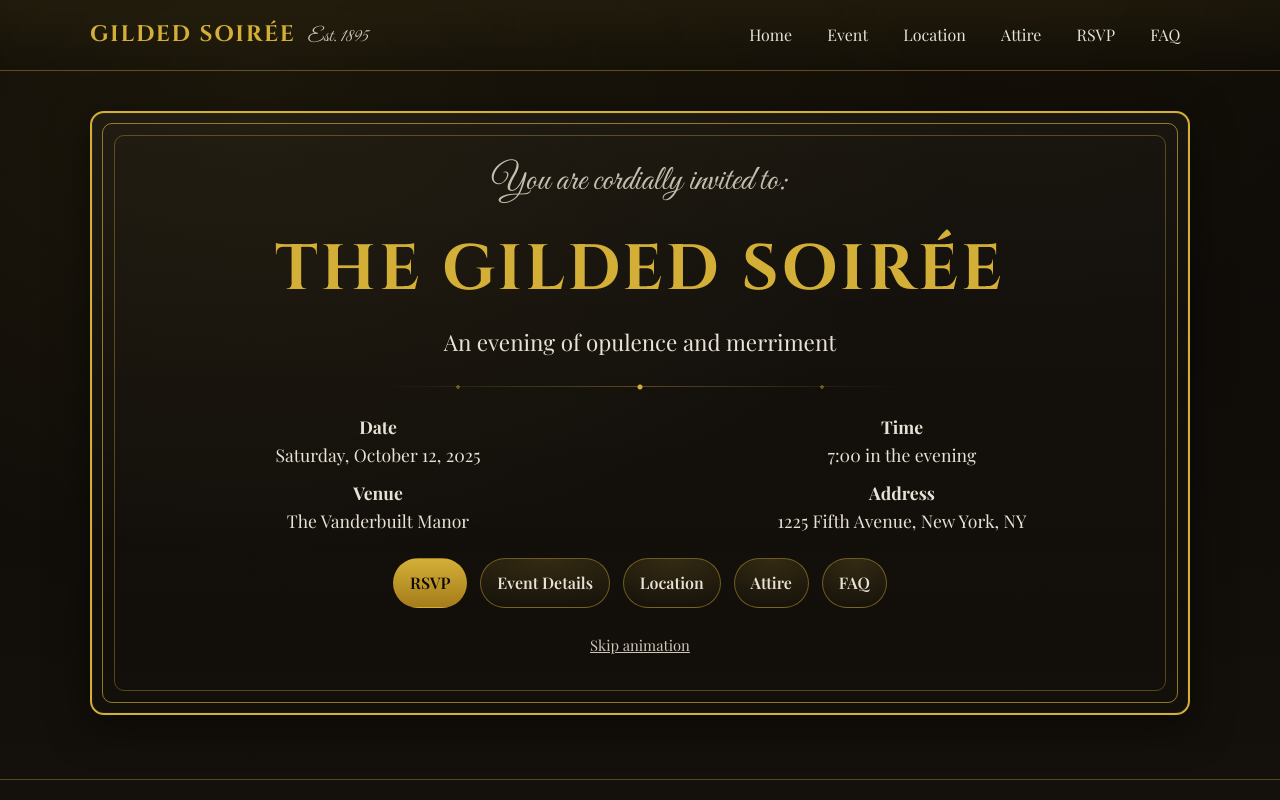
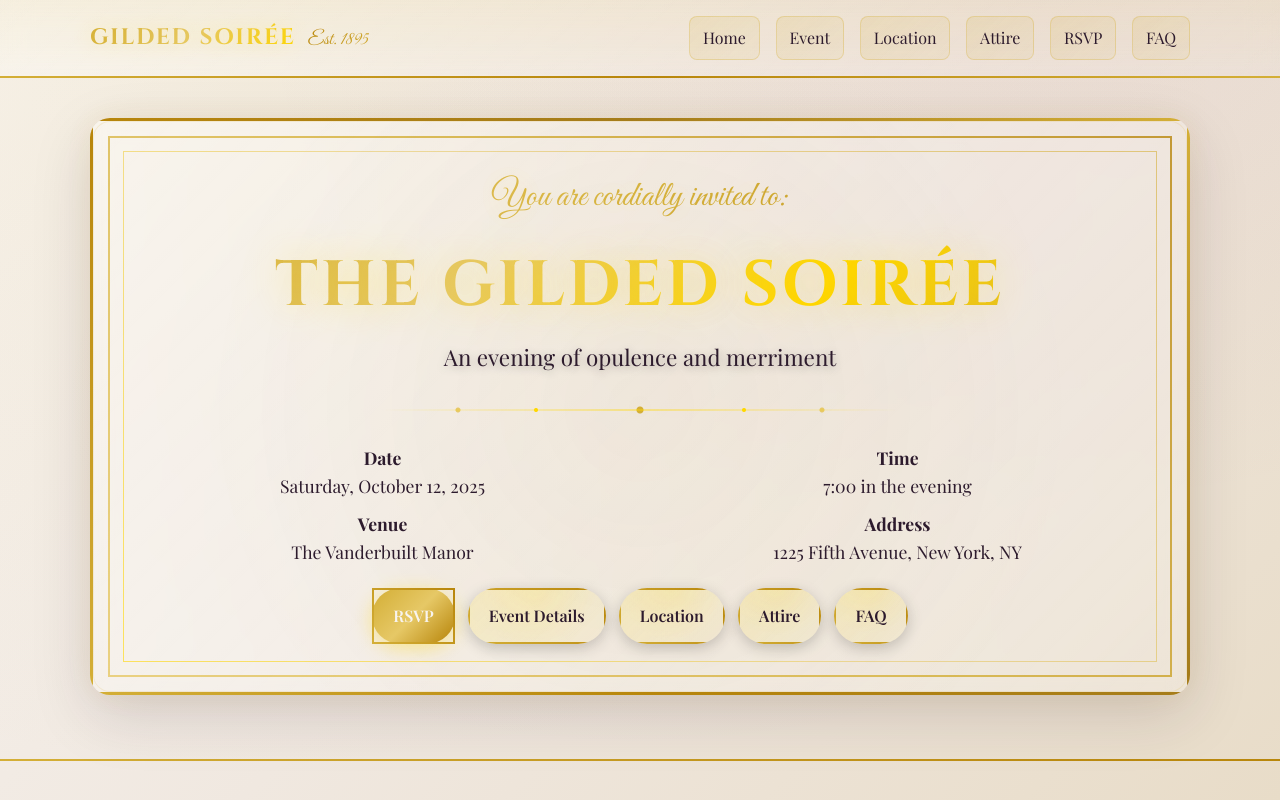
Before and after one commit to katiehchan/gilded-age-invite, a plain HTML site: page index.html in a window 1280 px wide. Shown: the top 800 px of the page. Drawn offline with nearby package versions, Linux system fonts and the light colour scheme.

Commit message:
Change colors to creame bg

```diff
--- a/assets/styles.css
+++ b/assets/styles.css
@@ -1,14 +1,22 @@
 @import url('https://fonts.googleapis.com/css2?family=Cinzel:wght@400;600;700&family=Great+Vibes&family=Playfair+Display:wght@400;600;700;800&display=swap');
 
 :root {
-  --bg: #0c0a07;
-  --bg-alt: #14100b;
-  --ink: #e8e2d6;
-  --ink-dim: #cfc7b8;
+  --bg: #f8f4f0;
+  --bg-alt: #f0e8e0;
+  --bg-accent: #e8dcc8;
+  --ink: #2d1b2d;
+  --ink-dim: #4a3c4a;
   --gold: #d4af37;
-  --gold-deep: #a57c1b;
-  --garnet: #5a2a2a;
-  --shadow: rgba(0, 0, 0, 0.5);
+  --gold-light: #e6c866;
+  --gold-deep: #b8860b;
+  --gold-rich: #a57c1b;
+  --gold-accent: #ffd700;
+  --garnet: #8b2635;
+  --garnet-light: #a63d4a;
+  --purple: #6a4c93;
+  --purple-light: #8b6bb1;
+  --shadow: rgba(45, 27, 45, 0.15);
+  --glow: rgba(212, 175, 55, 0.2);
 }
 
 * { box-sizing: border-box; }
@@ -18,9 +26,10 @@ html, body {
   padding: 0;
   height: 100%;
   background:
-    radial-gradient(1200px 800px at 20% 10%, rgba(212,175,55,0.08), transparent 60%),
-    radial-gradient(1000px 600px at 80% 0%, rgba(165,124,27,0.06), transparent 55%),
-    linear-gradient(180deg, var(--bg), var(--bg-alt));
+    radial-gradient(1400px 1000px at 20% 10%, rgba(212, 175, 55, 0.08), transparent 70%),
+    radial-gradient(1200px 800px at 80% 0%, rgba(139, 38, 53, 0.06), transparent 65%),
+    radial-gradient(1000px 600px at 50% 50%, rgba(106, 76, 147, 0.04), transparent 60%),
+    linear-gradient(135deg, var(--bg), var(--bg-alt), var(--bg-accent));
   color: var(--ink);
   font-family: 'Playfair Display', serif;
   line-height: 1.6;
@@ -34,28 +43,45 @@ html, body {
 /* Ornate frame */
 .frame {
   position: relative;
-  padding: 2.5rem;
-  border: 2px solid var(--gold);
-  border-radius: 14px;
-  background: linear-gradient(180deg, rgba(255,255,255,0.03), rgba(255,255,255,0.0));
-  box-shadow: 0 10px 40px var(--shadow), inset 0 0 0 1px rgba(255,255,255,0.04);
+  padding: 3rem;
+  border: 3px solid;
+  border-image: linear-gradient(45deg, var(--gold), var(--gold-deep), var(--gold-rich), var(--gold)) 1;
+  border-radius: 20px;
+  background:
+    linear-gradient(135deg, rgba(255,255,255,0.4), rgba(255,255,255,0.2)),
+    radial-gradient(circle at 50% 50%, rgba(212, 175, 55, 0.08) 0%, transparent 70%);
+  box-shadow:
+    0 20px 60px var(--shadow),
+    inset 0 0 0 1px rgba(212, 175, 55, 0.15),
+    0 0 30px rgba(212, 175, 55, 0.1);
+  backdrop-filter: blur(10px);
 }
 
 .frame:before, .frame:after {
   content: '';
   position: absolute;
-  inset: 10px;
-  border: 1px solid rgba(212,175,55,0.65);
-  border-radius: 10px;
+  inset: 15px;
+  border: 2px solid;
+  border-image: linear-gradient(45deg, var(--gold-light), var(--gold), var(--gold-deep)) 1;
+  border-radius: 15px;
   pointer-events: none;
+  opacity: 0.8;
 }
 
-.frame:after { inset: 22px; border-color: rgba(212,175,55,0.35); }
+.frame:after {
+  inset: 30px;
+  border: 1px solid;
+  border-image: linear-gradient(45deg, var(--gold-accent), var(--gold-light), var(--gold)) 1;
+  opacity: 0.6;
+}
 
 header.site-header {
-  border-bottom: 1px solid rgba(212,175,55,0.35);
-  background: linear-gradient(180deg, rgba(212,175,55,0.06), rgba(0,0,0,0));
-  backdrop-filter: blur(2px);
+  border-bottom: 2px solid;
+  border-image: linear-gradient(90deg, var(--gold), var(--gold-deep), var(--gold)) 1;
+  background:
+    linear-gradient(180deg, rgba(212, 175, 55, 0.08), rgba(0,0,0,0)),
+    linear-gradient(135deg, rgba(255,255,255,0.3), rgba(255,255,255,0.1));
+  backdrop-filter: blur(15px);
 }
 
 .nav {
@@ -77,14 +103,21 @@ header.site-header {
   font-weight: 700;
   font-size: 1.4rem;
   letter-spacing: 0.08em;
-  color: var(--gold);
+  background: linear-gradient(135deg, var(--gold), var(--gold-light), var(--gold-accent));
+  -webkit-background-clip: text;
+  -webkit-text-fill-color: transparent;
+  background-clip: text;
   text-transform: uppercase;
+  text-shadow: 0 0 20px rgba(255, 215, 0, 0.3);
 }
 
 .brand-sub {
   font-family: 'Great Vibes', cursive;
   font-size: 1.2rem;
-  color: var(--ink-dim);
+  background: linear-gradient(135deg, var(--gold-deep), var(--gold));
+  -webkit-background-clip: text;
+  -webkit-text-fill-color: transparent;
+  background-clip: text;
 }
 
 .nav-links {
@@ -96,15 +129,19 @@ header.site-header {
 .nav-links a {
   color: var(--ink);
   text-decoration: none;
-  padding: 0.4rem 0.6rem;
-  border-radius: 6px;
-  transition: color 180ms ease, background 180ms ease, transform 120ms ease;
+  padding: 0.5rem 0.8rem;
+  border-radius: 8px;
+  background: linear-gradient(135deg, rgba(212, 175, 55, 0.15), rgba(212, 175, 55, 0.08));
+  border: 1px solid rgba(212, 175, 55, 0.3);
+  transition: all 200ms ease;
 }
 
 .nav-links a:hover {
   color: var(--bg);
-  background: linear-gradient(180deg, var(--gold), var(--gold-deep));
-  transform: translateY(-1px);
+  background: linear-gradient(135deg, var(--gold), var(--gold-light));
+  border-color: var(--gold-accent);
+  transform: translateY(-2px);
+  box-shadow: 0 8px 25px rgba(212, 175, 55, 0.3);
 }
 
 main { padding: 2.5rem 0 4rem; }
@@ -120,13 +157,18 @@ main { padding: 2.5rem 0 4rem; }
 .lead-script {
   font-family: 'Great Vibes', cursive;
   font-size: clamp(1.6rem, 4vw, 2.2rem);
-  color: var(--ink-dim);
+  background: linear-gradient(135deg, var(--gold-light), var(--gold), var(--gold-deep));
+  -webkit-background-clip: text;
+  -webkit-text-fill-color: transparent;
+  background-clip: text;
   opacity: 0.95;
+  text-shadow: 0 0 30px rgba(255, 215, 0, 0.2);
 }
 
 .typewriter {
   display: inline-block;
-  border-right: 2px solid var(--gold);
+  border-right: 3px solid;
+  border-image: linear-gradient(180deg, var(--gold), var(--gold-light)) 1;
   white-space: nowrap;
   overflow: hidden;
   animation: caret 900ms steps(1) infinite;
@@ -140,14 +182,19 @@ main { padding: 2.5rem 0 4rem; }
   font-weight: 800;
   font-size: clamp(2.2rem, 7vw, 4rem);
   letter-spacing: 0.05em;
-  color: var(--gold);
+  background: linear-gradient(135deg, var(--gold), var(--gold-light), var(--gold-accent), var(--gold));
+  -webkit-background-clip: text;
+  -webkit-text-fill-color: transparent;
+  background-clip: text;
   text-transform: uppercase;
+  text-shadow: 0 0 40px rgba(255, 215, 0, 0.4);
 }
 
 .event-subtitle {
   margin: 0.2rem 0 1.2rem;
   font-size: clamp(1.1rem, 2.6vw, 1.4rem);
   color: var(--ink);
+  text-shadow: 0 2px 10px rgba(0, 0, 0, 0.3);
 }
 
 .event-details {
@@ -178,29 +225,37 @@ main { padding: 2.5rem 0 4rem; }
   display: inline-flex;
   align-items: center;
   gap: 0.5rem;
-  padding: 0.7rem 1rem;
+  padding: 0.8rem 1.2rem;
   border-radius: 999px;
-  border: 1px solid rgba(212,175,55,0.45);
+  border: 2px solid;
+  border-image: linear-gradient(45deg, var(--gold), var(--gold-deep)) 1;
   color: var(--ink);
-  background: radial-gradient(120% 120% at 50% 0%, rgba(212,175,55,0.18), rgba(0,0,0,0));
+  background:
+    linear-gradient(135deg, rgba(255, 215, 0, 0.15), rgba(255, 215, 0, 0.05)),
+    radial-gradient(circle at 50% 0%, rgba(255, 215, 0, 0.1), transparent 70%);
   text-decoration: none;
   font-weight: 600;
-  transition: transform 120ms ease, background 200ms ease, box-shadow 200ms ease;
+  transition: all 200ms ease;
+  box-shadow: 0 4px 15px rgba(0, 0, 0, 0.2);
 }
 
 .btn:hover {
-  transform: translateY(-1px);
-  background: linear-gradient(180deg, rgba(212,175,55,0.22), rgba(0,0,0,0));
-  box-shadow: 0 3px 14px rgba(212,175,55,0.18);
+  transform: translateY(-3px);
+  background: linear-gradient(135deg, rgba(255, 215, 0, 0.25), rgba(255, 215, 0, 0.1));
+  box-shadow: 0 8px 25px rgba(255, 215, 0, 0.3), 0 0 20px rgba(255, 215, 0, 0.2);
 }
 
 .btn-primary {
-  background: linear-gradient(180deg, var(--gold), var(--gold-deep));
+  background: linear-gradient(135deg, var(--gold), var(--gold-light), var(--gold-deep));
   color: var(--bg);
   border-color: transparent;
+  box-shadow: 0 4px 20px rgba(255, 215, 0, 0.4);
 }
 
-.btn-primary:hover { box-shadow: 0 3px 18px rgba(212,175,55,0.35); }
+.btn-primary:hover {
+  box-shadow: 0 8px 30px rgba(255, 215, 0, 0.5), 0 0 25px rgba(255, 215, 0, 0.3);
+  transform: translateY(-3px) scale(1.02);
+}
 
 .section { margin: 2rem 0; }
 
@@ -208,32 +263,43 @@ main { padding: 2.5rem 0 4rem; }
   font-family: 'Cinzel', serif;
   font-size: 1.6rem;
   letter-spacing: 0.08em;
-  color: var(--gold);
+  background: linear-gradient(135deg, var(--gold), var(--gold-light));
+  -webkit-background-clip: text;
+  -webkit-text-fill-color: transparent;
+  background-clip: text;
   text-transform: uppercase;
   margin: 0 0 0.6rem;
+  text-shadow: 0 0 20px rgba(255, 215, 0, 0.3);
 }
 
 .card {
-  padding: 1.2rem;
-  border: 1px solid rgba(212,175,55,0.35);
-  border-radius: 10px;
-  background: rgba(255,255,255,0.03);
+  padding: 1.5rem;
+  border: 2px solid;
+  border-image: linear-gradient(45deg, var(--gold), var(--gold-deep)) 1;
+  border-radius: 15px;
+  background:
+    linear-gradient(135deg, rgba(255,255,255,0.6), rgba(255,255,255,0.4)),
+    radial-gradient(circle at 50% 50%, rgba(212, 175, 55, 0.08) 0%, transparent 70%);
+  box-shadow: 0 8px 25px var(--shadow);
 }
 
 .hr-ornament {
-  --line: rgba(212,175,55,0.35);
-  margin: 1.2rem auto;
-  height: 14px;
+  --line: rgba(255, 215, 0, 0.4);
+  margin: 1.5rem auto;
+  height: 20px;
   width: min(520px, 80%);
   background:
-    linear-gradient(90deg, transparent, var(--line), transparent) center/100% 1px no-repeat,
-    radial-gradient(circle at 50% 50%, var(--gold) 0 2px, transparent 3px),
-    radial-gradient(circle at 15% 50%, rgba(212,175,55,0.45) 0 1.5px, transparent 2px),
-    radial-gradient(circle at 85% 50%, rgba(212,175,55,0.45) 0 1.5px, transparent 2px);
+    linear-gradient(90deg, transparent, var(--line), transparent) center/100% 2px no-repeat,
+    radial-gradient(circle at 50% 50%, var(--gold) 0 3px, transparent 4px),
+    radial-gradient(circle at 15% 50%, var(--gold-light) 0 2px, transparent 3px),
+    radial-gradient(circle at 85% 50%, var(--gold-light) 0 2px, transparent 3px),
+    radial-gradient(circle at 30% 50%, var(--gold-accent) 0 1.5px, transparent 2.5px),
+    radial-gradient(circle at 70% 50%, var(--gold-accent) 0 1.5px, transparent 2.5px);
 }
 
 footer.site-footer {
-  border-top: 1px solid rgba(212,175,55,0.35);
+  border-top: 2px solid;
+  border-image: linear-gradient(90deg, var(--gold), var(--gold-deep)) 1;
   padding: 1.2rem 0 2rem;
   color: var(--ink-dim);
 }
@@ -249,15 +315,21 @@ footer.site-footer {
 }
 
 .faq details {
-  border: 1px solid rgba(212,175,55,0.3);
-  border-radius: 8px;
-  padding: 0.8rem 1rem;
-  background: rgba(255,255,255,0.02);
+  border: 2px solid;
+  border-image: linear-gradient(45deg, var(--gold), var(--gold-deep)) 1;
+  border-radius: 12px;
+  padding: 1rem 1.2rem;
+  background:
+    linear-gradient(135deg, rgba(255,255,255,0.5), rgba(255,255,255,0.3)),
+    radial-gradient(circle at 50% 50%, rgba(212, 175, 55, 0.05) 0%, transparent 70%);
 }
 
 .faq summary {
   cursor: pointer;
-  color: var(--gold);
+  background: linear-gradient(135deg, var(--gold), var(--gold-light));
+  -webkit-background-clip: text;
+  -webkit-text-fill-color: transparent;
+  background-clip: text;
   font-weight: 700;
 }
 
@@ -265,12 +337,3 @@ footer.site-footer {
 @media (min-width: 740px) {
   .event-meta { grid-template-columns: 1fr 1fr; gap: 0.6rem 2rem; }
 }
-
-/* Skip link */
-.skip-animation {
-  display: inline-block;
-  margin-top: 0.75rem;
-  color: var(--ink-dim);
-}
-
-.skip-animation:hover { color: var(--ink); }
--- a/index.html
+++ b/index.html
@@ -21,7 +21,6 @@
       <div class="event-details">
         <div class="event-meta"></div>
         <div class="cta-row"></div>
-        <p class="small"><a class="skip-animation" href="?skip=1">Skip animation</a></p>
       </div>
     </div>
   </main>
```
